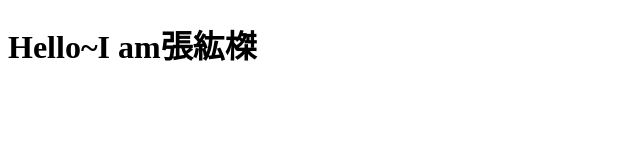
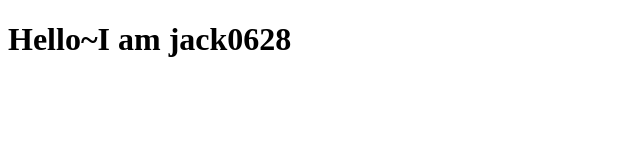
Before and after one commit to jack0628/jack0628, a plain HTML site: page index.html in a window 1280 px wide. Shown: the whole page, without its empty margins (0-640 px from the left). Drawn offline with Linux system fonts and the light colour scheme.

Commit message:
First Commit

```diff
--- a/index.html
+++ b/index.html
@@ -7,6 +7,6 @@
     <title>111111102   </title>
 </head>
 <body>
-    <h1>Hello~I am張紘榤</h1>
+    <h1>Hello~I am jack0628</h1>
 </body>
 </html>
```
